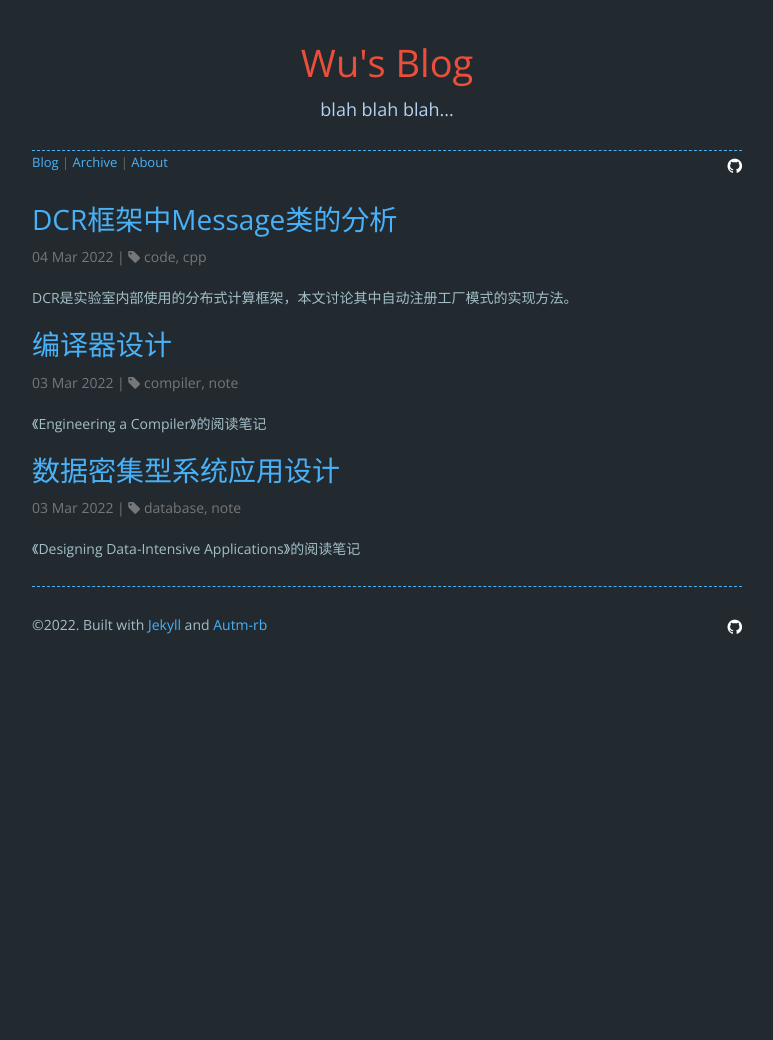
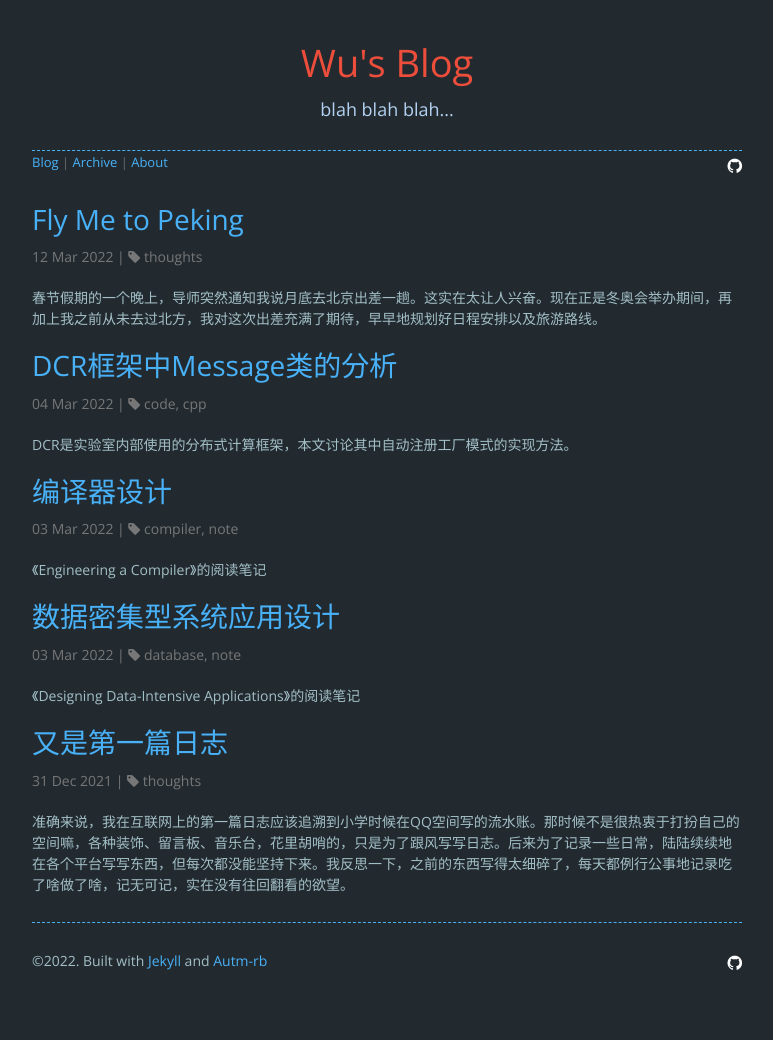
Before and after one commit to gogim1/gogim1.github.io, a Jekyll site: the page built from blog/index.html, in a window 1280 px wide. Shown: the whole page, without its empty margins (253-1026 px from the left). Built offline with Jekyll 4.4.1, drawn with Linux system fonts in a browser that asks for light colours; nearby versions of some CDN libraries; the list of posts is cut into pages by our own code; comment, search, counter and statistics services are not loaded; before the commit the page ends 900 px from its top, so only the background shows below that.

Commit message:
new posts

```diff
--- /dev/null
+++ b/_posts/2021-12-31-first_post.md
@@ -0,0 +1,31 @@
+---
+title: "又是第一篇日志"
+tags: [thoughts]
+---
+
+准确来说，我在互联网上的第一篇日志应该追溯到小学时候在QQ空间写的流水账。那时候不是很热衷于打扮自己的空间嘛，各种装饰、留言板、音乐台，花里胡哨的，只是为了跟风写写日志。后来为了记录一些日常，陆陆续续地在各个平台写写东西，但每次都没能坚持下来。我反思一下，之前的东西写得太细碎了，每天都例行公事地记录吃了啥做了啥，记无可记，实在没有往回翻看的欲望。
+
+<!--more-->
+
+上午看到一个不错的[博客](https://ruiguo.me/)，又又又激起我写日志的冲动。记得上一次被压抑住的冲动是在看了同学的vlog之后，上上一次是看了这个[博客](https://th3charlie.github.io/archive/)，之前的冲动并没有行动起来，这一次我要洗心革面，希望能坚持得久一点。为此，我总结了几个点：
+
+* 不要为了写而写，控制在一年2-3篇左右。真实的人生并不是每一天都跌宕起伏的，没啥好写就不写了呗。
+* 一口气写完，快速地写完。实在没必要反复斟酌句子，当成日常聊天一样地随意就好了。太正式或者太费时，最终总会放弃的
+
+2021年已经快结束了，今年也是和往年一样平淡，不过总归是有一些有意思的事情发生的。
+
+今年4月12日，去学校旁边的健身房买了张年卡，开始健身之路，终于完成了从高中以来的心愿。我是佛系健身，图个健康，随便长长肌肉。因为去得还算频繁，所以在前几天健身房周年活动上又续订了一年。
+
+毕业季的时候，从毕业生那里二手收了不少好东西，70元的自行车、60元显示器、百元吉他。吉他就很少玩，另外两个实在是物尽其用。
+
+年初的时候，一直想要留个长发。3月1日到9月25日，没剪过头发。要不是参加姐的婚礼，我会继续留下去的。
+
+今年asoul很火，不过我是10月左右才开始入迷的。偶像还是好啊，天天看asoul的切片、看二创、看论坛，真快乐。前不久asoul和小龙坎联动，还和隔壁宿舍一起去吃火锅。
+
+看完几本技术书，赶在一年结束前把DDIA看完了。
+
+后半年导师每个月给了2500元补贴，真的爽，于是买了个台式电脑，了却好久的心愿。但游戏没玩几个，玩来玩去还是怪猎4g上瘾。
+
+学业上还是一直折腾毕业项目，很无聊，没啥好说的。
+
+现在是31日晚上18:55，距离我敲下第一行日志已经过去大半个月，一直拖到现在才匆匆写完，很惭愧。在剩下的5小时，宿舍只有我一人，我要好好玩游戏，看asoul跨年直播！
--- a/_posts/2022-03-03-eac.md
+++ b/_posts/2022-03-03-eac.md
@@ -130,9 +130,15 @@ CFG中，边的源结点有多个后继结点，边的目标结点有多个前
 2. 到达该程序块的代码路径是不可能执行的
 
 **缓式代码移动** 将一个计算移动到执行得不那么频繁的位置上。*算法见书，看不太懂*
+
 **代码提升**
+
 **尾调用优化**
+
 **叶调用优化** 不进行调用的过程称为叶过程
+> RISC-V 的返回地址不直接保存在栈帧里, 而是被放在一个叫做 ra 的寄存器里——毕竟 RISC-V 有 32 个寄存器, 用掉一个也还有很多富余. 这么做其实有一个好处: 函数可以自由决定自己要不要把返回地址保存到栈帧里. 如果当前函数里没有再调用其他函数, 那 ra 的值就不会被覆盖, 我们就可以放心大胆地使用 ret 来进行函数返回, 同时节省一次内存写入的开销
+
+
 **参数提升** 如果编译器能够证明对某形参对应的实参在被调用者中是无歧义的，那么可以将该参数的值提升到一个局部标量值中，使被调用者能够将其保存在寄存器中。
 
 **冗余消除** 冗余消除的前提式，重用一个值比重算更快。之前阐述的用于冗余消除的有效技术：局部值编号、 超局部值编号、缓式代码移动，主要区别在于确定两个值相等的方法。
@@ -152,7 +158,9 @@ LCM可以消除冗余和部分冗余的表达式求值，但不会消除赋值
 会导致代码变得更大，可能导致一些指令高速缓存失败，导致代码运行得更慢
 
 **过程复制** 与超级块复制相似。
+
 **循环外提** 如循环中的条件控制流的判断表达式是循环不变量，那么可以将条件控制流移出循环
+
 **重命名**
 
 **合并优化** 同时进行两项优化可以产生以任意组合方式运行两种优化所无法达到的结果。如稀疏简单常量传播算法为每个操作的结果计算格值。如条件分支的操作数是一个已知值，那么可以删除其中的不可达分支。但稀疏简单常量传播算法没有利用这一知识，由此推广出来稀疏条件常量传播算法。
--- /dev/null
+++ b/_posts/2022-03-12-peking.md
@@ -0,0 +1,35 @@
+---
+title: "Fly Me to Peking"
+tags: [thoughts]
+---
+
+春节假期的一个晚上，导师突然通知我说月底去北京出差一趟。这实在太让人兴奋。现在正是冬奥会举办期间，再加上我之前从未去过北方，我对这次出差充满了期待，早早地规划好日程安排以及旅游路线。
+
+<!--more-->
+
+转眼间到了20号出发的日子，抵达北京已经是晚上六点，简单收拾下酒店房间后就迫不及待出去逛夜景了。匆匆吃过晚饭，骑着共享单车在中关村五道口附近绕了一圈，我感觉有点失望，好像不是很繁华？与广州相比，这里冷清太多，一点也没有首都的风范。马路两边都是写字楼，行人寥寥，没有一点烟火气。具体来说，酒店附近的饭店屈指可数，导致我连续几天都没有吃早餐。大概是我住的地方比较偏僻，于是转过头去鸟巢水立方那边逛逛。可惜这几天八号线地铁不经停那儿，最后只得悻悻原路返回。
+
+<div class="text-center">
+<img class="center-image" src="assets/2022-03-03-peking/IMG_20220220_172717.jpg" width = "300" height = "400"/>
+<p>在北京热成狗</p>
+</div>
+
+第二天一大早就按照计划，到中科院软件所干活去了。我一开始以为那里和大多数实验室一样，是老师带着一群学生干活的运作模式。后来发现更像是公司的模式，和我对接的都是所里的员工。中午在食堂蹭了顿饭就骑车回酒店休息，体验了一下北漂通勤的感觉。下午继续干活，略去不表。晚饭，师兄请我到北航旁边的饭店吃铁锅肥肠，席间相谈甚欢。
+
+第三天上午感觉做出了能够应付几天的结果，中午就提前开溜去玩了。首先坐地铁到什刹海站，一出站台就接到导师的电话要汇报工作😓。完事后随便吃了碗炸酱面，味道有点像之前家里的拌饭酱，挺不错的。接着步行到钟鼓楼，在周围的胡同里逛了一圈，见到好多老土著坐在家门口借日。然后拐个弯去逛南锣鼓巷，买了两个鼓楼豆包和一份爆肚。豆包物美价廉，个大馅足，唯一缺点就是冷的。爆肚就是焯熟的牛肚拌芝麻酱，挺好吃。逛完就骑着车到前海绕了一周，湖面结冰着，风景挺不错。顺路去参观恭王府，可惜事前没了解相关的背景知识，进去看只是浮光掠影。下午四点的时候，坐地铁去天安门广场，走走看看，很快就到了降国旗的时候，就多停留一会。最后想着再往王府井和鸟巢去的，可惜手机快没电，就只能回酒店了。坐地铁到北航附近的饭馆吃份麻辣香锅，一天的行程就结束了。
+
+<div class="text-center">
+<img class="center-image" src="assets/2022-03-03-peking/PANO_20220222_165959.jpg" width = "600" height = "150"/>
+<p>天安门</p>
+</div>
+
+第四天一大早就往天安门广场去，一路从天安门门洞进入到故宫。这次我多做了点功课，按照推荐的路线走，直到下午一点才逛完。这几天天气特别好，再加上旅游淡季，故宫的游客不多，心情很是畅快。可惜由于计划的变动，下午提前回到了酒店休息，这一天就这么结束了，实在有点遗憾。
+
+接下来几天就是干活干活干活，一直持续到26号回广州，略去不表。在离开的这一天，终于吃到了热乎乎的早餐，可喜可贺。
+
+<div class="text-center">
+<img class="center-image" src="assets/2022-03-03-peking/IMG_20220226_091310.jpg" width = "600" height = "400"/>
+<p>一顿正经的早餐</p>
+</div>
+
+记流水账一般，终于把这篇拖了好久的日志写完了。说是出差一周，除去来回奔波的两天，其实在北京也就五天。再减去干活的时间和有脚走无路的晚上，能真正自由活动的时间其实不多。北京还有不少景点没去过，还有好多东西没尝过，像豆汁啦炒肝啦卤煮啦。事后才知道鼓楼旁边有家豆汁和炒肝很有名，可惜当时不知道。这次游玩的攻略还是做得不够，逛景点也没提前了解相关历史，只是走马观花。那几天虽然气温也达到过零下，可是没下雪。北京的气温也没觉得很冷，反而经常觉得太热，体感等于广东温度多加个十度。虽然住得不太习惯，不过以后有机会还是挺想再去一次。🥰
```
Also changed, not shown: _drafts/peking.md (deleted, +0 -6 lines).
